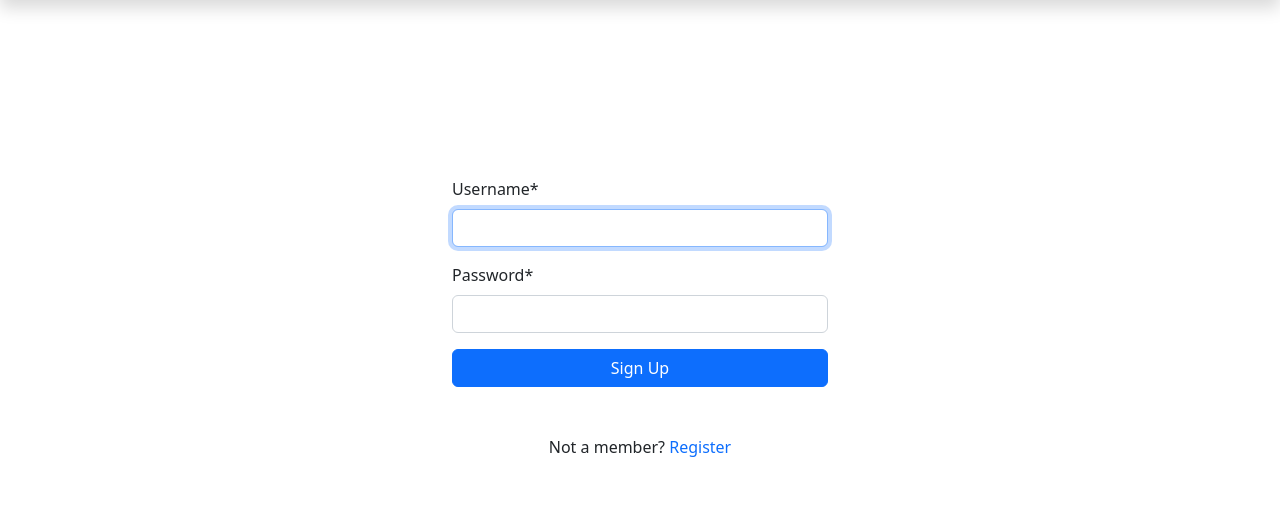
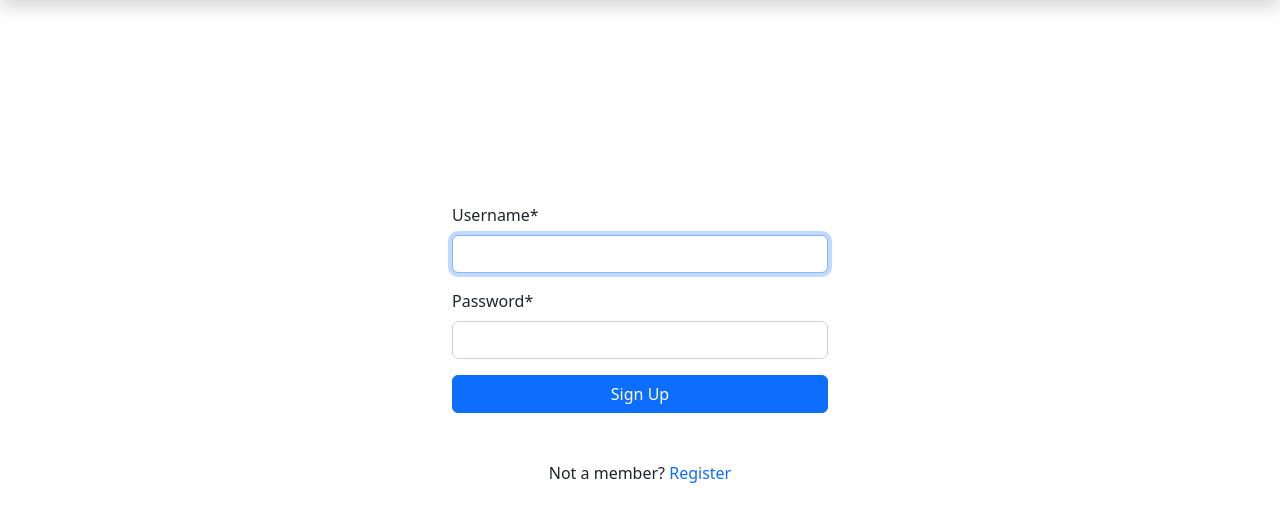
Before and after one commit to isaacwoodruff/ontrack, a Django app: page / in a window 1280 px wide. Shown: the part 71-603 px from the top of the page. Run offline with Django 4.2, Linux system fonts and the light colour scheme; some libraries are stand-ins or nearby versions.

Commit message:
Added top margin to main content

```diff
--- a/static/css/main.css
+++ b/static/css/main.css
@@ -13,3 +13,7 @@ body {
 #login-form {
     max-width: 400px;
 }
+
+main {
+    margin-top: 100px;
+}
--- a/templates/base.html
+++ b/templates/base.html
@@ -47,7 +47,7 @@
             </div>
           </header>
 
-        <main class="container mt-5">
+        <main class="container">
             {% block content %}{% endblock %}
         </main>
 
```
